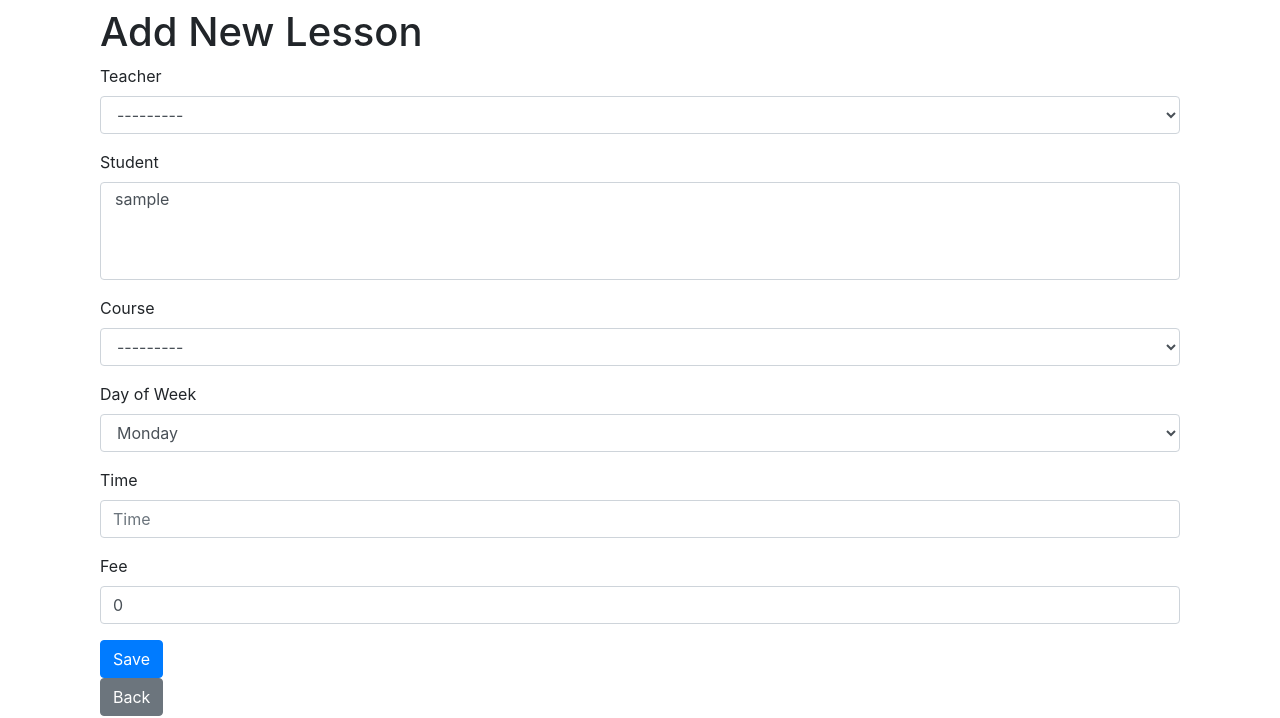
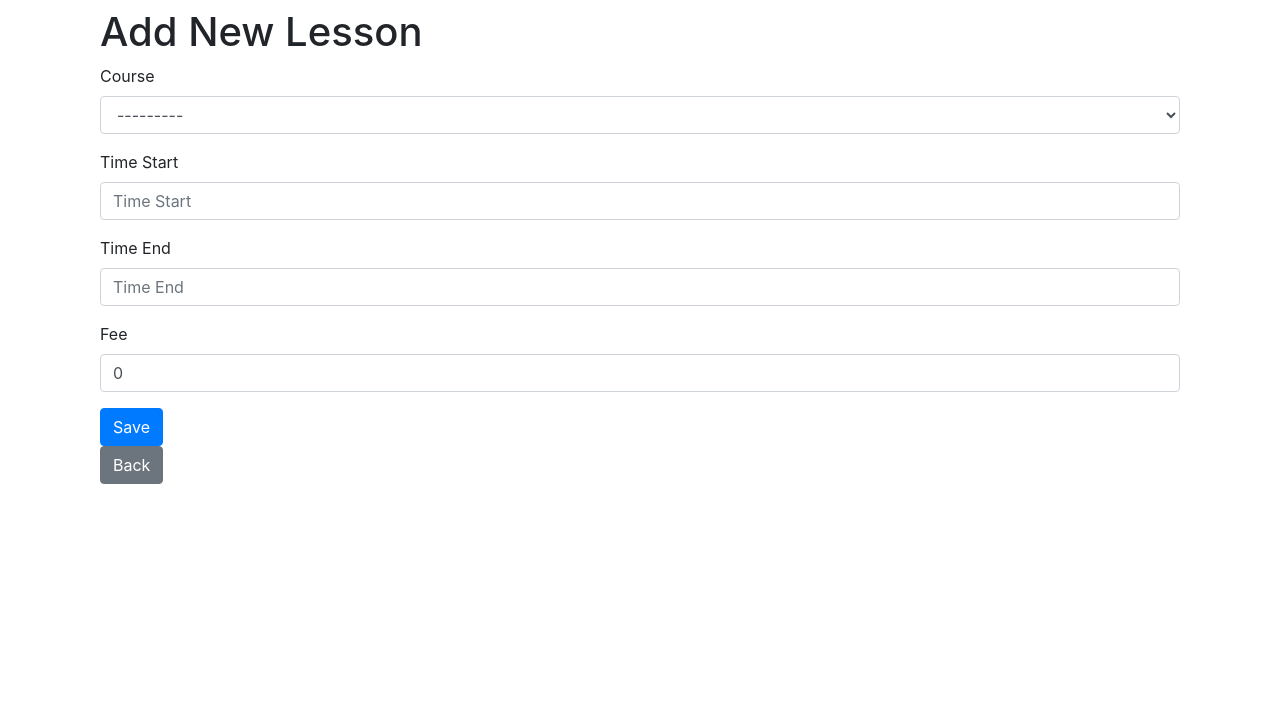
Before and after one commit to FerdiantJoshua/belajar_online, a Django app: page /learning/lesson/create in a window 1280 px wide. Shown: the part 56-774 px from the top of the page. Run offline with Django 3.2, Linux system fonts and the light colour scheme; the visitor is signed in with stand-in values (Sample User, id 1); data comes from the database, SQL or seed files in the repository; data that the repository does not hold is empty; parts of the project's set-up code (start-up, migrations or seed data) failed here and were passed over; some libraries are stand-ins or nearby versions.

Commit message:
Fix lesson model, Implement search, Enhance course menu choices

```diff
--- a/belajar_online/settings.py
+++ b/belajar_online/settings.py
@@ -148,6 +148,7 @@ USE_TZ = True
 
 STATICFILES_DIRS = [
     os.path.join(BASE_DIR, 'belajar_online/static'),
+    os.path.join(BASE_DIR, 'learning/static'),
 ]
 
 STATIC_URL = '/static/'
--- a/learning/forms.py
+++ b/learning/forms.py
@@ -1,26 +1,35 @@
 from django.core.exceptions import ValidationError
-from django.forms import ModelForm, DateInput
+from django.forms import ModelForm, DateInput, TimeInput
+from django.utils import formats
 
 from belajar_online.utils import set_fields_css_class
-from .models import Lesson
+from .models import Lesson, Course
 
 
 class LessonForm(ModelForm):
     #@TODO Create best form for lesson
-    def __init__(self, *args, **kwargs):
+    def __init__(self, user, *args, **kwargs):
         super(LessonForm, self).__init__(*args, **kwargs)
         set_fields_css_class(self.fields)
+        self.user = user
+        date_format = ['%Y/%m/%d %H:%M']
+        self.fields['time_start'].input_formats = date_format
+        self.fields['time_end'].input_formats = date_format
 
-    # def clean(self):
-    #     is_course_exist = bool(self.cleaned_data.get('course'))
-    #     if self.cleaned_data['gpa_type'] == TeacherPortfolio.GPAType.UW and self.cleaned_data['score'] > 4:
-    #         error_msg = 'Unweighted GPA type only have 4.0 maximum value!'
-    #         raise ValidationError({'score': error_msg, 'gpa_type': error_msg})
-    #     elif is_course_exist and TeacherPortfolio.objects.filter(teacher=self.instance.teacher, course=self.cleaned_data['course']).first():
-    #         error_msg = 'You have had a portfolio for this course! Please choose another course.'
-    #         raise ValidationError({'course': error_msg})
-    #     return super().clean()
+        teacher_portfolios = user.teacherportfolio_set.all()
+        allowed_courses = list(map(lambda x: x['course'], teacher_portfolios.values('course')))
+        self.fields['course'].queryset = Course.objects.filter(pk__in=allowed_courses)
+
+    def clean(self):
+        if Lesson.objects.filter(teacher=self.user, time_start=self.cleaned_data['time_start']):
+            error_msg = 'You have already held a lesson at that time! Please pick another time.'
+            raise ValidationError({'time_start': error_msg})
+        return super().clean()
 
     class Meta():
         model = Lesson
-        fields = '__all__'
+        fields = ['course', 'time_start', 'time_end', 'fee']
+        # widgets = {
+        #     'time_start': AdminDateWidget(),
+        #     'time_end': AdminDateWidget(),
+        # }
--- a/learning/models.py
+++ b/learning/models.py
@@ -18,31 +18,16 @@ class Course(models.Model):
 
 class Lesson(models.Model):
     #@TODO Add lesson model validation
-    DAY_OF_WEEK_CHOICES = [
-        ('MON', 'Monday'),
-        ('TUE', 'Tuesday'),
-        ('WED', 'Wednesday'),
-        ('THU', 'Thursday'),
-        ('FRI', 'Friday'),
-        ('SAT', 'Saturday'),
-        ('SUN', 'Sunday'),
-    ]
-
     teacher = models.ForeignKey(User, on_delete=models.CASCADE, verbose_name='Teacher', related_name='teacher_lessons')
     student = models.ManyToManyField(User, db_table='learning_attend_lesson', verbose_name='Student', related_name='student_lessons', blank=True)
     course = models.ForeignKey(Course, on_delete=models.CASCADE, verbose_name='Course')
-    day_of_week = models.CharField(
-        'Day of Week',
-        max_length=3,
-        default='MON',
-        choices=DAY_OF_WEEK_CHOICES,
-        null=True,
-    )
-    time = models.TimeField('Time', null=True)
+    time_start = models.DateTimeField('Time Start', null=True)
+    time_end = models.DateTimeField('Time End', null=True)
     fee = models.IntegerField('Fee', default=0, blank=True)
+    is_cancelled = models.BooleanField('Is Cancelled', default=False, blank=True)
 
     class Meta:
-        unique_together = (('teacher', 'course', 'day_of_week', 'time'),)
+        unique_together = (('teacher', 'time_start'),)
 
     def get_absolute_url(self):
         return reverse_lazy('learning:detail_lesson', args=[self.pk])
--- a/learning/templates/learning/lesson_create_form.html
+++ b/learning/templates/learning/lesson_create_form.html
@@ -1,5 +1,9 @@
 {% extends 'base.html' %}
+{% load static %}
 {% block title %} Portfolio {% endblock %}
+{% block links %}
+<link rel="stylesheet" type="text/css" href="{% static 'css/learning/jquery.datetimepicker.css' %}">
+{% endblock %}
 {% block content %}
 <div class="container">
   <h1>Add New Lesson</h1>
@@ -13,7 +17,7 @@
       <div class="invalid-feedback">{{ field.errors }}</div>
       {% endif %}
       {% if field.help_text %}
-      <small class="form-text text-muted">{{field.help_text}}</small>
+      <small class="form-text text-muted">{{ field.help_text }}</small>
       {% endif %}
     </div>
     {% endfor %}
@@ -22,3 +26,8 @@
   <a class="btn btn-secondary" href="{% url 'learning:list_lessons' %}">Back</a>
 </div>
 {% endblock %}
+{% block scripts %}
+<!--<script src="{% static 'js/learning/jquery.js' %}"></script>-->
+<script src="{% static 'js/learning/jquery.datetimepicker.full.min.js' %}"></script>
+<script src="{% static 'js/learning/datetimepicker.js' %}"></script>
+{% endblock %}
--- a/learning/views.py
+++ b/learning/views.py
@@ -24,11 +24,12 @@ class LessonListView(LoginRequiredMixin, generic.ListView):
             course_ids = [] if not courses else list(map(lambda x: x.get('pk'), courses.values('pk')))
             teachers = User.objects.filter(first_name=self.request.GET.get('teacher'))
             teacher_ids = [] if not teachers else list(map(lambda x: x.get('pk'), teachers.values('pk')))
-            if course_name and teacher_name:
-                ids = set(course_ids).intersection((teacher_ids))
+            if bool(course_name) and bool(teacher_name):
+                lessons = Lesson.objects.filter(course__in=course_ids).filter(teacher__in=teacher_ids)
+            elif bool(course_name):
+                lessons = Lesson.objects.filter(course__in=course_ids)
             else:
-                ids = course_ids if course_ids else teacher_ids
-            lessons = Lesson.objects.filter(pk__in=ids)
+                lessons = Lesson.objects.filter(teacher__in=teacher_ids)
         else:
             lessons = Lesson.objects.all()
         return lessons
@@ -39,8 +40,17 @@ class LessonCreateView(LoginRequiredMixin, generic.CreateView):
     form_class = LessonForm
 
     def get_success_url(self):
-        success_url = reverse('learning:list_lesson')
+        success_url = reverse('learning:list_lessons')
         return success_url
+
+    def get_form_kwargs(self):
+        kwargs = super().get_form_kwargs()
+        kwargs['user'] = self.request.user
+        return kwargs
+
+    def form_valid(self, form):
+        form.instance.teacher = self.request.user
+        return super().form_valid(form)
 
     @add_invalid_css_class_to_form
     def form_invalid(self, form):
```
Also changed, not shown: learning/templates/learning/lesson_detail.html (+14 -7 lines), learning/templates/learning/lesson_list.html (+17 -1 lines), learning/migrations/0002_auto_20200415_1941.py (added).
